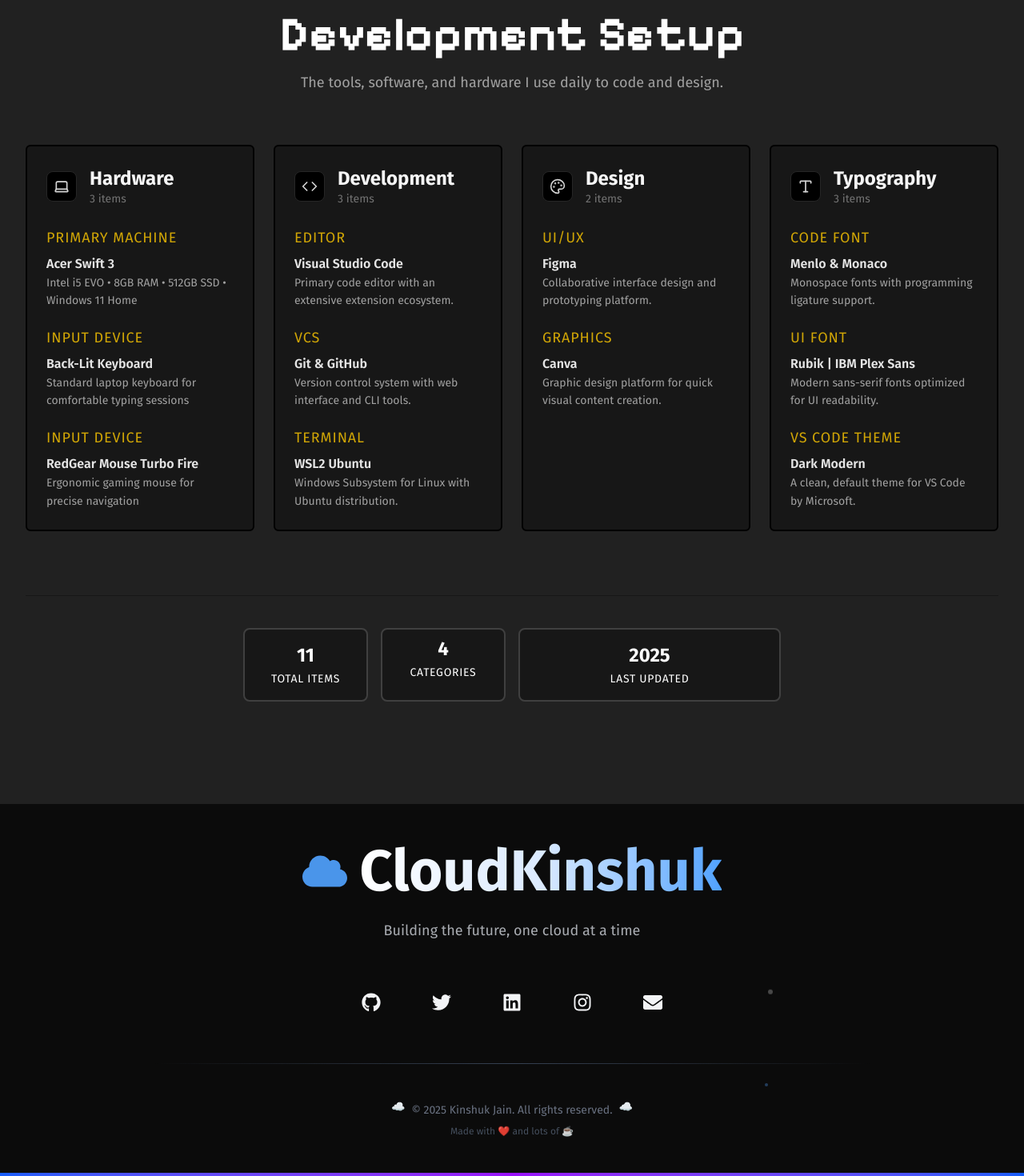
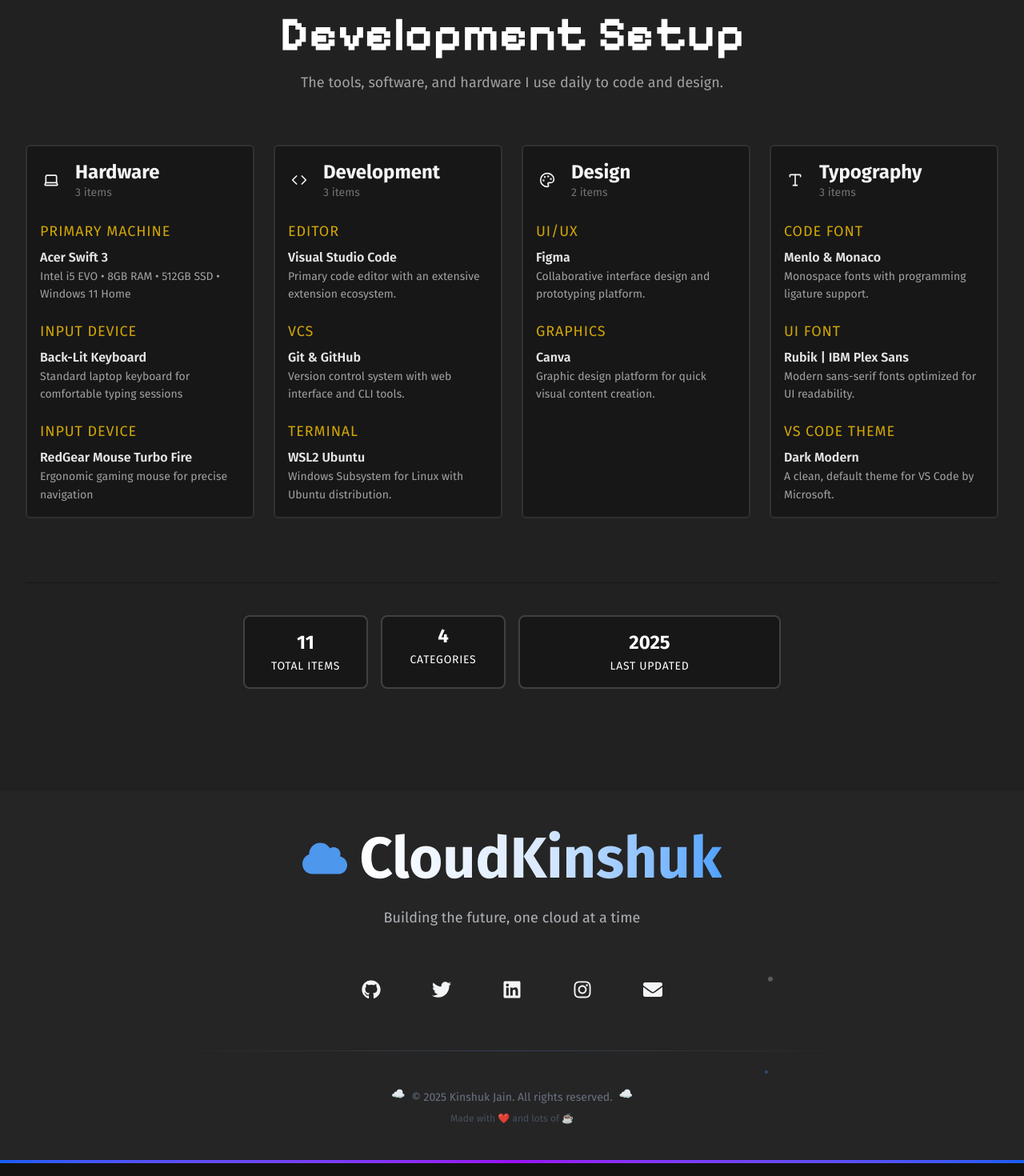
Before and after one commit to kinshukjainn/kinshukkportfolio, a React (Vite) app: page /gears in a window 1280 px wide. Shown: the part 155-1625 px from the top of the page at 80% size. Built offline with nearby package versions, Linux system fonts and the light colour scheme; a web font is replaced by a local one.

Commit message:
some minor bugs and color ui has been fixed

```diff
--- a/src/component-mine/Aboutme.tsx
+++ b/src/component-mine/Aboutme.tsx
@@ -136,12 +136,12 @@ const AnimatedCard: React.FC<{ section: SetupSection }> = ({ section }) => {
       initial="hidden"
       animate={isInView ? "visible" : "hidden"}
       whileHover={{ scale: 1, y: -2 }}
-      className=" border-2 bg-neutral-900 border-black rounded-md p-6 h-full flex flex-col cursor-pointer"
+      className=" border-2 bg-neutral-900 border-[#303030] rounded-md p-4 h-full flex flex-col cursor-pointer"
     >
       {/* Section Header */}
       <div className="flex items-center gap-4 mb-6">
-        <div className="p-2 bg-black rounded-lg border border-neutral-800">
-          <section.icon className="w-5 h-5 text-neutral-300" />
+        <div className="p-1">
+          <section.icon className="w-5 h-5 text-neutral-100" />
         </div>
         <div>
           <h2 className="text-2xl font-bold text-neutral-100">{section.title}</h2>
--- a/src/component-mine/Footer.tsx
+++ b/src/component-mine/Footer.tsx
@@ -18,9 +18,8 @@ const Footer = () => {
   ]
 
   return (
-    <footer className="bg-neutral-900 text-white relative overflow-hidden">
+    <footer className="bg-[#252525] text-white relative overflow-hidden">
       {/* Animated background gradient */}
-      <div className="absolute inset-0 bg-black opacity-50"></div>
 
       {/* Floating particles animation */}
       <div className="absolute inset-0 overflow-hidden pointer-events-none">
--- a/src/component-mine/Learningsources.tsx
+++ b/src/component-mine/Learningsources.tsx
@@ -362,7 +362,7 @@ export default function TerminalLearningHub() {
   }, [searchTerm, selectedCategory, selectedDifficulty, sortBy]);
 
   return (
-    <div className="min-h-screen pt-28 bg-[#101010] text-white ">
+    <div className="min-h-screen pt-28 bg-[#212121] text-white ">
       {/* Terminal Header */}
       <div className=" p-4">
         <div className="flex items-center space-x-2 text-white font-bold">
@@ -485,7 +485,7 @@ export default function TerminalLearningHub() {
                 animate={{ opacity: 1, y: 0 }}
                 exit={{ opacity: 0, y: -20 }}
                 transition={{ delay: index * 0.1 }}
-                className="bg-[#212121]  rounded-md p-6  outline-none transition-colors group"
+                className="bg-neutral-900  rounded-md p-6  outline-none transition-colors group"
               >
                 {/* Header */}
                 <div className="flex items-center justify-between mb-4">
--- a/vite.config.ts
+++ b/vite.config.ts
@@ -11,6 +11,10 @@ export default defineConfig({
   build: {
     sourcemap: false,
   },
+  server:{
+    host:true,
+    port:5173,
+  },
   resolve: {
     alias: {
       "@": path.resolve(__dirname, "./src"),
```
